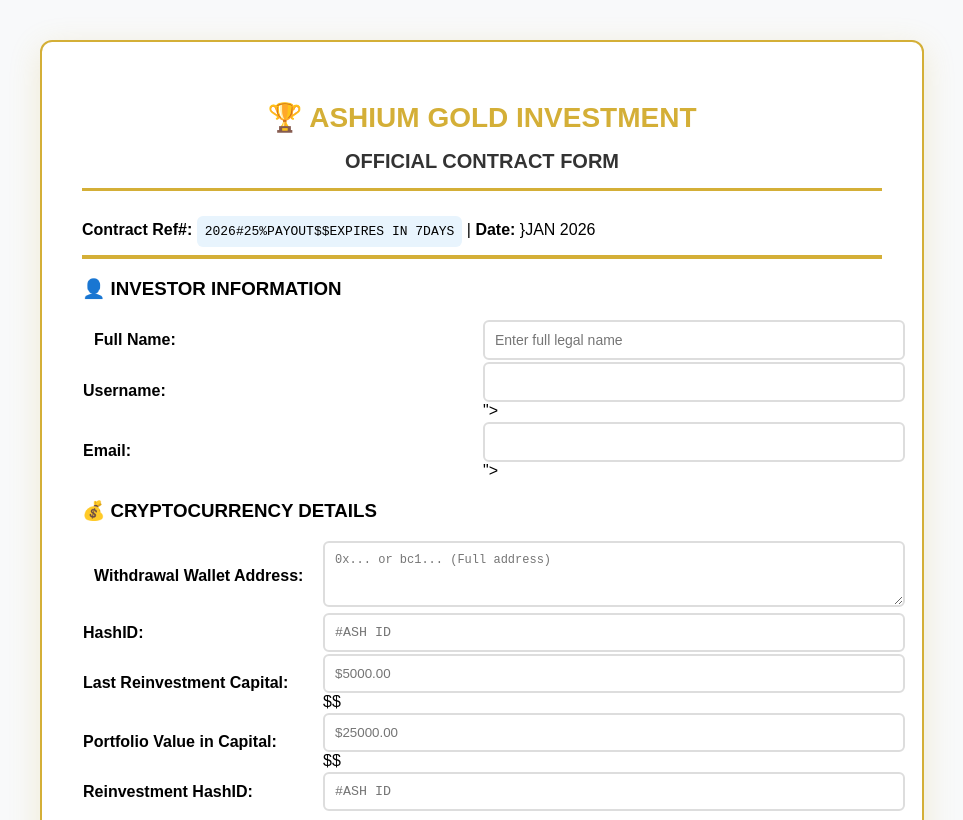
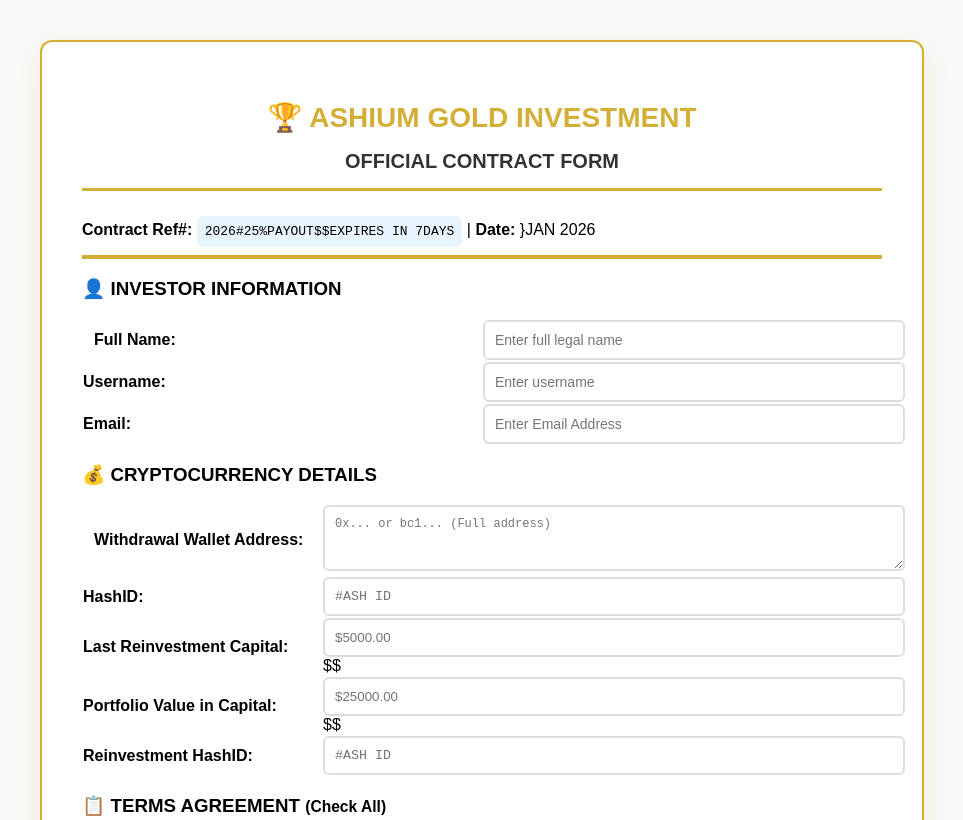
Before and after one commit to ashiumone/AshiumOne, a plain HTML site: page index.html in a window 1280 px wide. Shown: the top 820 px of the page, without its empty margins (158-1121 px from the left). Drawn offline with Linux system fonts and the light colour scheme.

Commit message:
Fix input field attributes in investor information section

```diff
--- a/index.html
+++ b/index.html
@@ -13,9 +13,9 @@
 
 <h3>👤 INVESTOR INFORMATION</h3>
 <table style="width:100%;border-collapse:collapse;">
-<tr><td style="width:50%;padding:12px;"><b>Full Name:</b></td><td><input type="text" id="fullname" style="width:100%;padding:10px;border:2px solid #ddd;border-radius:6px;font-size:14px;" placeholder="Enter full legal name"></td></tr>
-<tr><td><b>Username:</b></td><td><input type="text" id="username" style="width:100%;padding:10px;border:2px solid #ddd;border-radius:6px;font-size:14px; placeholder="Enter username"> "></td></tr>
-<tr><td><b>Email:</b></td><td><input type="email" id="email" style="width:100%;padding:10px;border:2px solid #ddd;border-radius:6px;font-size:14px;placeholder="Enter Email Address">"></td></tr>
+<tr><td style="width:50%;padding:12px;"><b>Full Name:</b></td><td><input type="text" id="fullname" style="width:100%;padding:10px;border:2px solid #ddd;border-radius:6px;font-size:14px;"placeholder="Enter full legal name"></td></tr>
+<tr><td><b>Username:</b></td><td><input type="text" id="username" style="width:100%;padding:10px;border:2px solid #ddd;border-radius:6px;font-size:14px; "placeholder="Enter username"></td></tr>
+<tr><td><b>Email:</b></td><td><input type="email" id="email" style="width:100%;padding:10px;border:2px solid #ddd;border-radius:6px;font-size:14px;"placeholder="Enter Email Address"></td></tr>
 </table>
 
 <h3>💰 CRYPTOCURRENCY DETAILS</h3>
```
